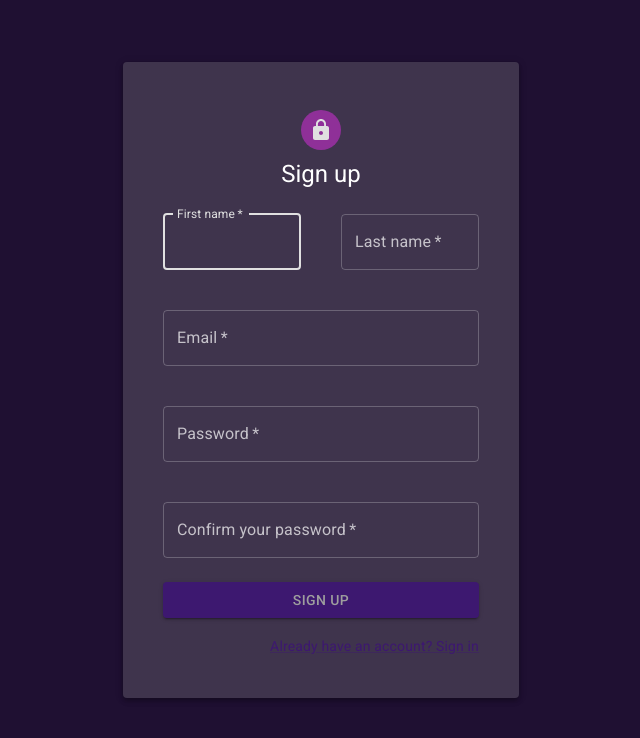
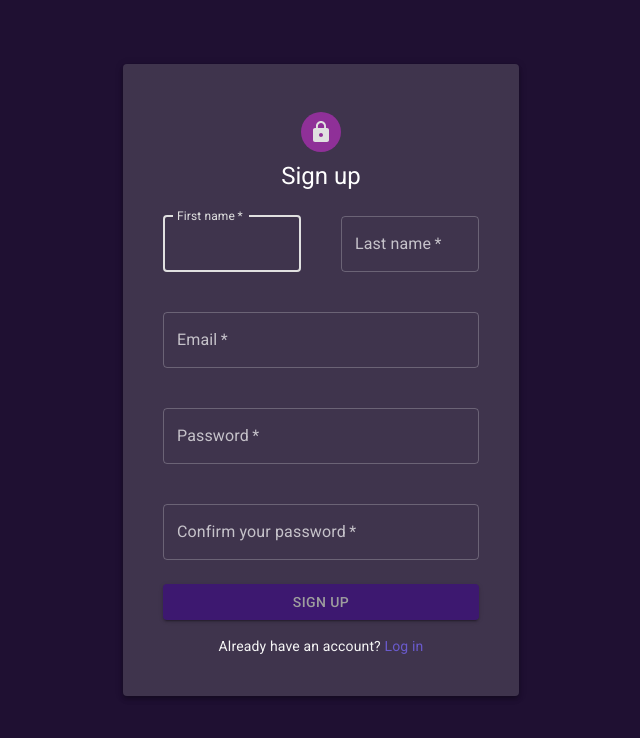
Before and after one commit to ocsoares/Auth-Form-NextJS, a Next.js app: page /auth/signup in a window 1280 px wide. Shown: the top 738 px of the page, without its empty margins (319-959 px from the left). Built offline with nearby package versions, Linux system fonts and the light colour scheme.

Commit message:
feat: add "Already have an account?" text link

```diff
--- a/src/app/auth/signup/page.tsx
+++ b/src/app/auth/signup/page.tsx
@@ -86,11 +86,19 @@ export default function SignUpForm() {
             >
               Sign Up
             </Button>
-            <Grid container justifyContent="flex-end">
+            <Grid container justifyContent="center">
               <Grid item>
-                <Link href="#" variant="body2">
-                  Already have an account? Sign in
-                </Link>
+                <Typography variant="body2" color={"whitesmoke"}>
+                  Already have an account?{" "}
+                  <Link
+                    href="login"
+                    variant="body2"
+                    underline="hover"
+                    color={"slateblue"}
+                  >
+                    Log in
+                  </Link>
+                </Typography>
               </Grid>
             </Grid>
           </SignUpBox>
```
